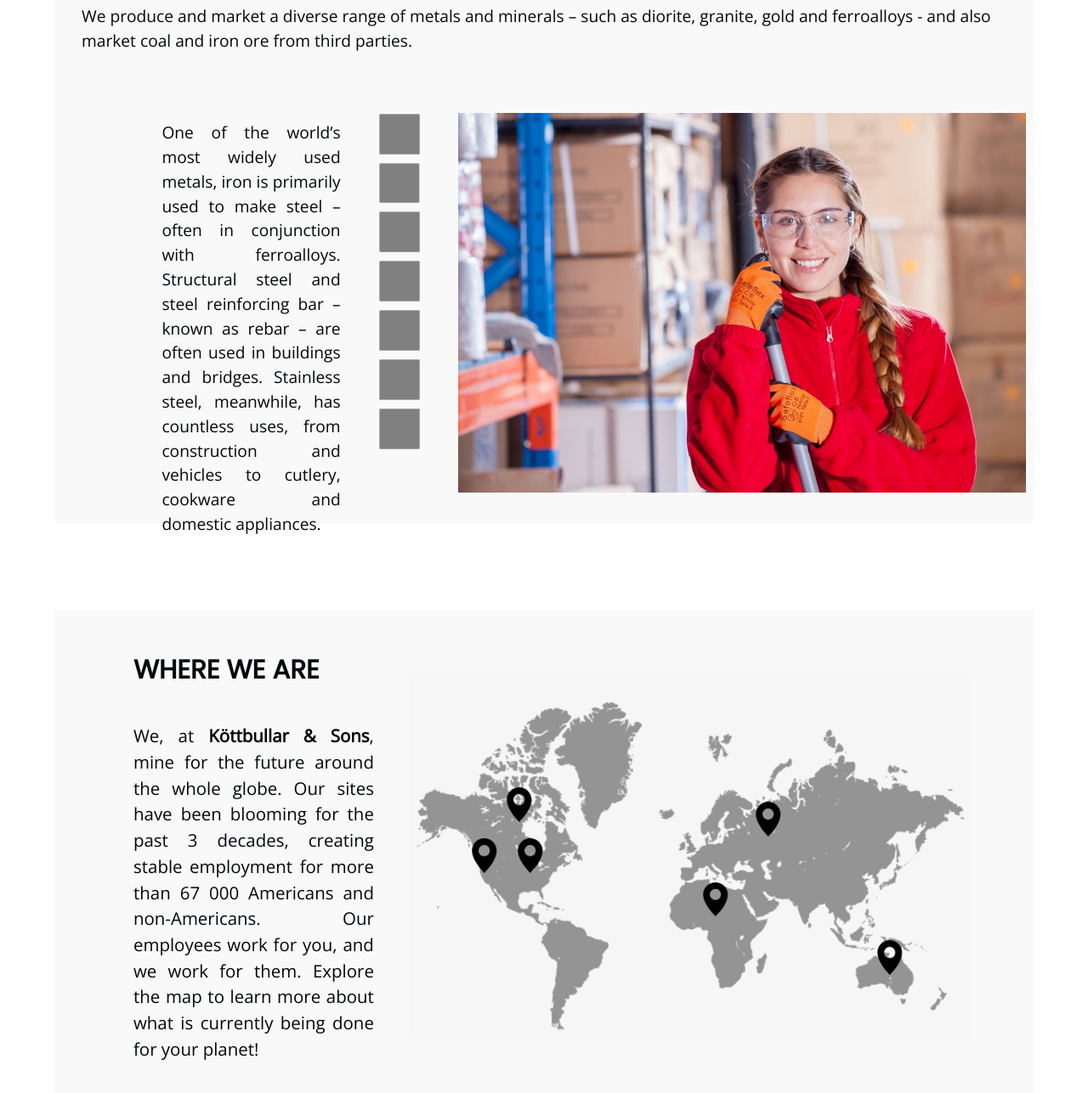
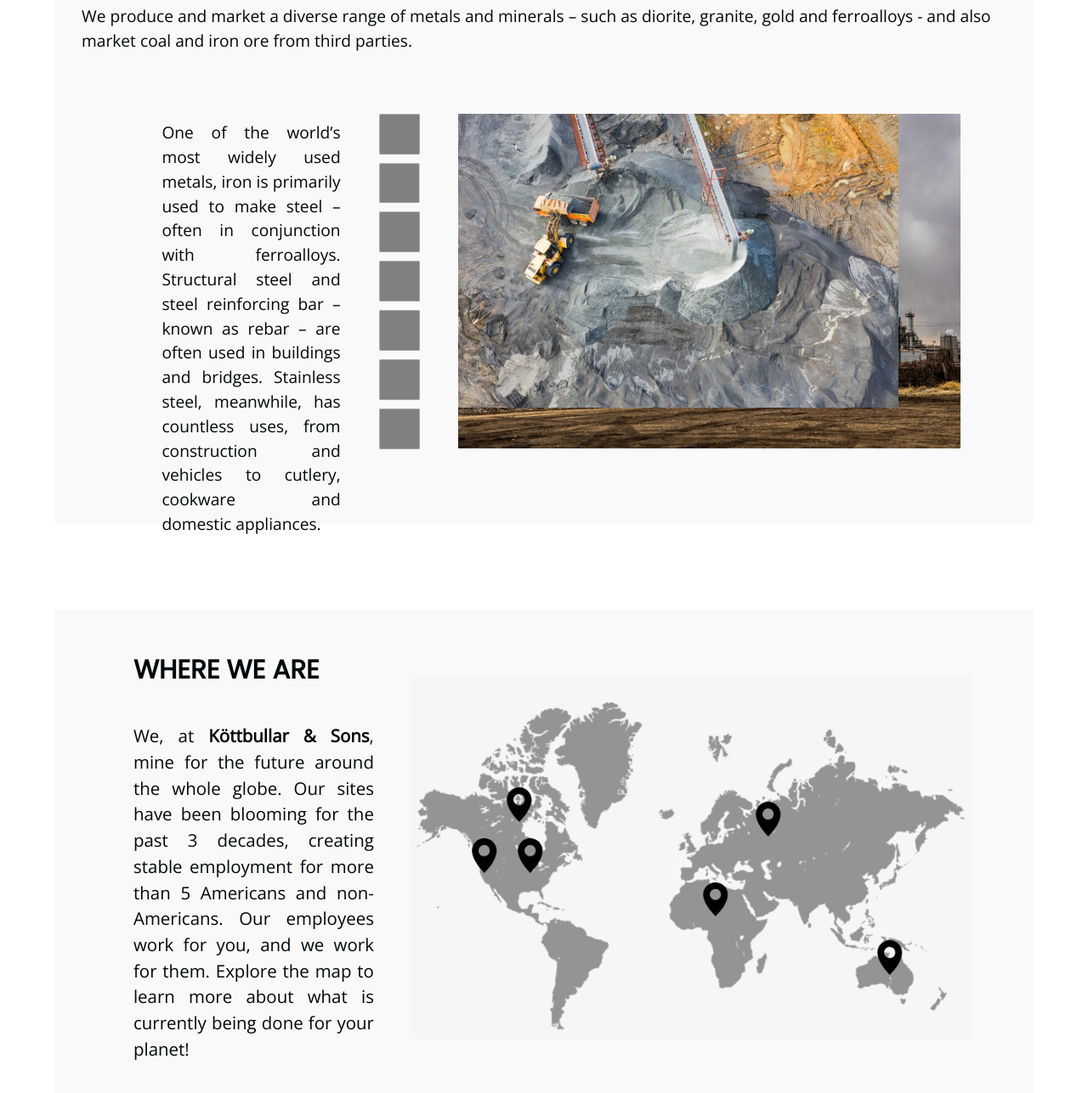
Before and after one commit to sebchampoux/CART211-final, a website: page vision.html in a window 1280 px wide. Shown: the part 699-1986 px from the top of the page at 85% size. Drawn offline with nearby package versions, Linux system fonts and the light colour scheme.

Commit message:
FINAL
THID IS FINAL

```diff
--- a/css/styles.css
+++ b/css/styles.css
@@ -1088,7 +1088,7 @@ h3 {
 .slides1-class {
 	position: absolute;
 	z-index: 5;
-	max-width: 58%;
+	max-width: 45%;
 	flex-basis: auto;
 
 }
@@ -1097,6 +1097,7 @@ h3 {
 	position: relative;
 	top: 0px;
 	left: 0px;
+	max-width: 100%;
 }
 
 /*-------END --------*/
--- a/vision.html
+++ b/vision.html
@@ -90,9 +90,9 @@
 		</ul>
 		<ul class="slides-container">
 
-				<img src="imgs/slide a4.jpg" class="slides1-class" id="slides1-id">
-
-					<img src="imgs/slidea2.jpg" class="slides2-class" id="slides2-id">
+				<img src="imgs/pexels-photo-2101137.jpg" class="slides1-class" id="slides1-id">
+
+					<img src="imgs/image2hidden.jpg" class="slides2-class" id="slides2-id">
 
 		</ul>
 	</div>
@@ -106,7 +106,7 @@
 				<p id="map-text-id"><h2>WHERE WE ARE</h2> <br /> We, at <b>Köttbullar & Sons</b>, mine for the future
 					around the whole globe. Our sites have been blooming for
 					 the past 3 decades, creating stable employment for more than
-					  67 000 Americans and non-Americans. Our employees work for you,
+					  5 Americans and non-Americans. Our employees work for you,
 					   and we work for them. Explore the map to learn more about what
 					   is currently being done for your planet!
 
```
Also changed, not shown: imgs/image2hidden.jpg (added).
